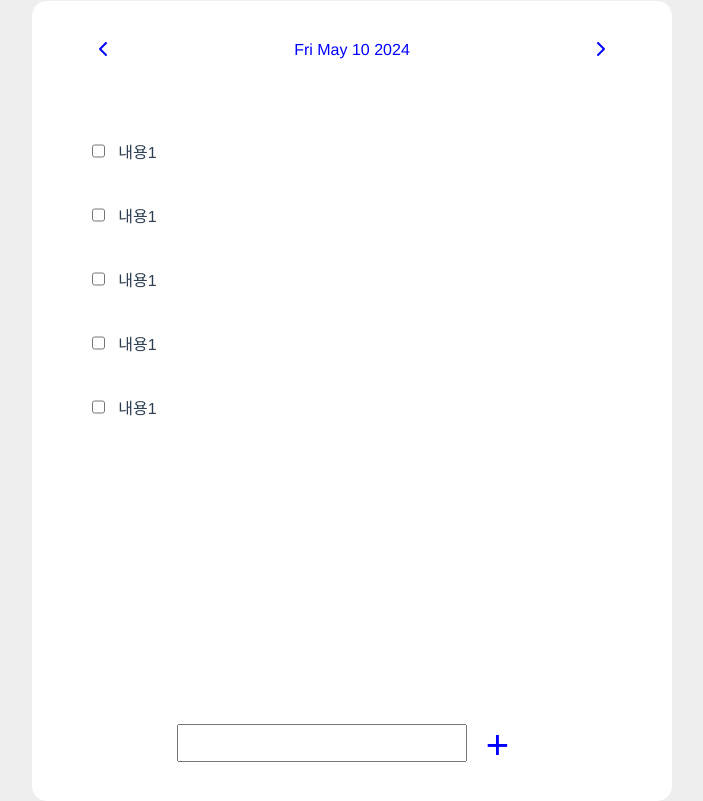
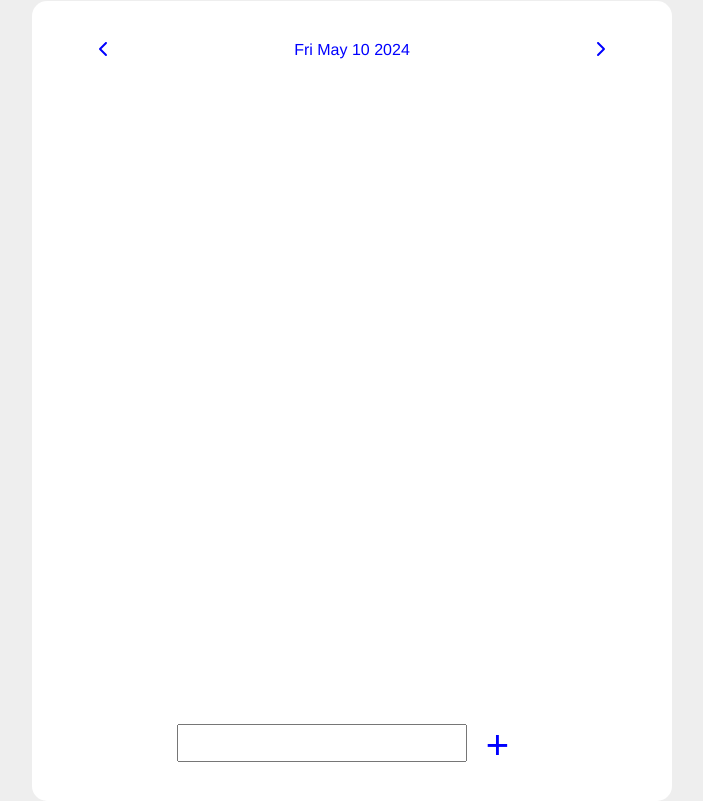
Before and after one commit to ljh37694/VueTypescriptProject, a Vue app in the folder to-vue/: page / in a window 1280 px wide. Shown: the whole page, without its empty margins (288-991 px from the left). Built offline with nearby package versions, Linux system fonts and the light colour scheme; a web font is replaced by a local one.

Commit message:
투두 추가 기능 구현

```diff
--- a/to-vue/src/components/TodoList.vue
+++ b/to-vue/src/components/TodoList.vue
@@ -1,22 +1,40 @@
 <template>
-  <ul class="todo-list">
-    <li class="todo" v-for="(data, idx) in $store.state.todoData" :key="idx">
-      <input type="checkbox">
-      <p>{{ data.content }}</p>
-    </li>
-  </ul>
+  <div class="todo-list-container">
+    <ul class="todo-list">
+      <li class="todo" v-for="(data, idx) in todoData" :key="idx">
+        <input type="checkbox">
+        <p class="todo-content">{{ data.content }}</p>
+        <p class="todo-created-time">{{ data.createdDate.toDateString() }}</p>
+      </li>
+    </ul>
+  </div>
 </template>
 
-<script>
+<script lang="ts">
+import { mapState } from 'vuex';
+
 export default {
   name: "TodoList",
+  computed: {
+    ...mapState(['todoData']),
+  }
 }
 </script>
 
 <style>
+.todo-list-container {
+  height: 100%;
+  overflow-y: scroll;
+
+  &::-webkit-scrollbar {
+    display: none;
+  }
+}
+
 .todo-list {
   margin: auto;
   padding: 30px;
+  overflow-y: hidden;
 }
 
 .todo {
@@ -24,9 +42,21 @@ export default {
   text-align: start;
   padding: 20px;
   display: flex;
+  align-items: center;
 }
 
-.todo > input {
+.todo>input {
   margin-right: 1em;
 }
+
+.todo-content {
+  width: 60%;
+}
+
+.todo-created-time {
+  width: 40%;
+  font-size: 12px;
+  color: #989898;
+  text-align: right;
+}
 </style>
--- a/to-vue/src/components/TodoPushFooter.vue
+++ b/to-vue/src/components/TodoPushFooter.vue
@@ -1,19 +1,30 @@
 <template>
   <div class="todo-push-footer-container">
     <input id="todo-input">
-    <button @click="pushTodoButton()">+</button>
+    <button @click="pushTodoButton">+</button>
   </div>
 </template>
 
 <script lang="ts">
 import { mapMutations } from 'vuex';
+import { TodoType } from '@/data';
 
 export default {
   name: "TodoPushFooter",
   methods: {
     ...mapMutations(['pushTodo']),
     pushTodoButton(): void {
+      let content: String | null = (document?.getElementById("todo-input") as HTMLInputElement)?.value;
 
+      if (content instanceof String || content !== "") {
+        let todo: TodoType = {
+          content: content,
+          createdDate: new Date(),
+          done: false,
+        };
+
+        this.pushTodo(todo);
+      }
     }
   },
 }
@@ -26,13 +37,13 @@ export default {
   justify-content: center;
   align-items: center;
 
-  & > input {
+  &>input {
     height: 1em;
     width: 20em;
     padding: 10px;
   }
 
-  & > button {
+  &>button {
     border: none;
     color: blue;
     background-color: inherit;
--- a/to-vue/src/store.ts
+++ b/to-vue/src/store.ts
@@ -1,5 +1,4 @@
 import { createStore } from "vuex";
-import data from "./data";
 import { TodoType } from "./data";
 
 export interface State {
@@ -10,7 +9,7 @@ export interface State {
 const store = createStore<State>({
   state() {
     return {
-      todoData: data,
+      todoData: [],
       currentDate: new Date(),
     }
   },
@@ -20,6 +19,8 @@ const store = createStore<State>({
     },
     pushTodo(state: State, data: TodoType): void {
       const tmpData: TodoType[] = [...state.todoData, data];
+
+      state.todoData = tmpData;
     },
   }
 });
```
